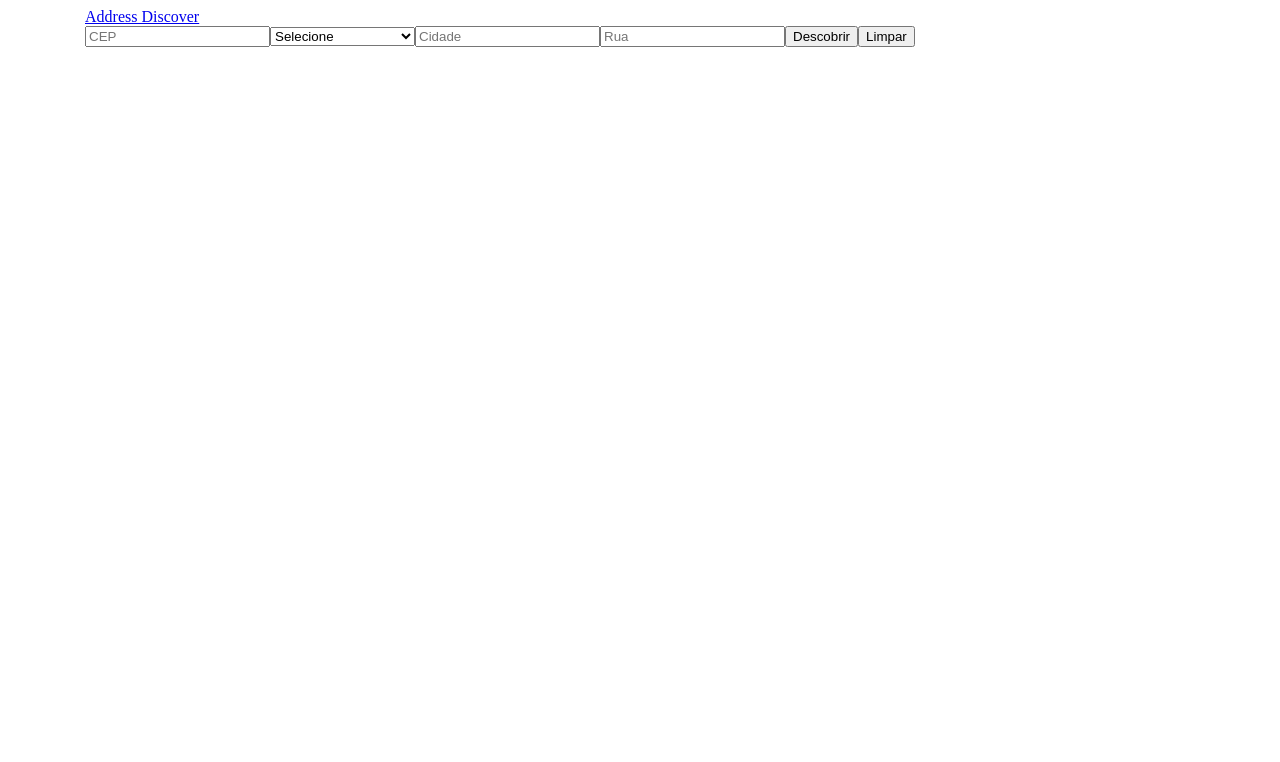
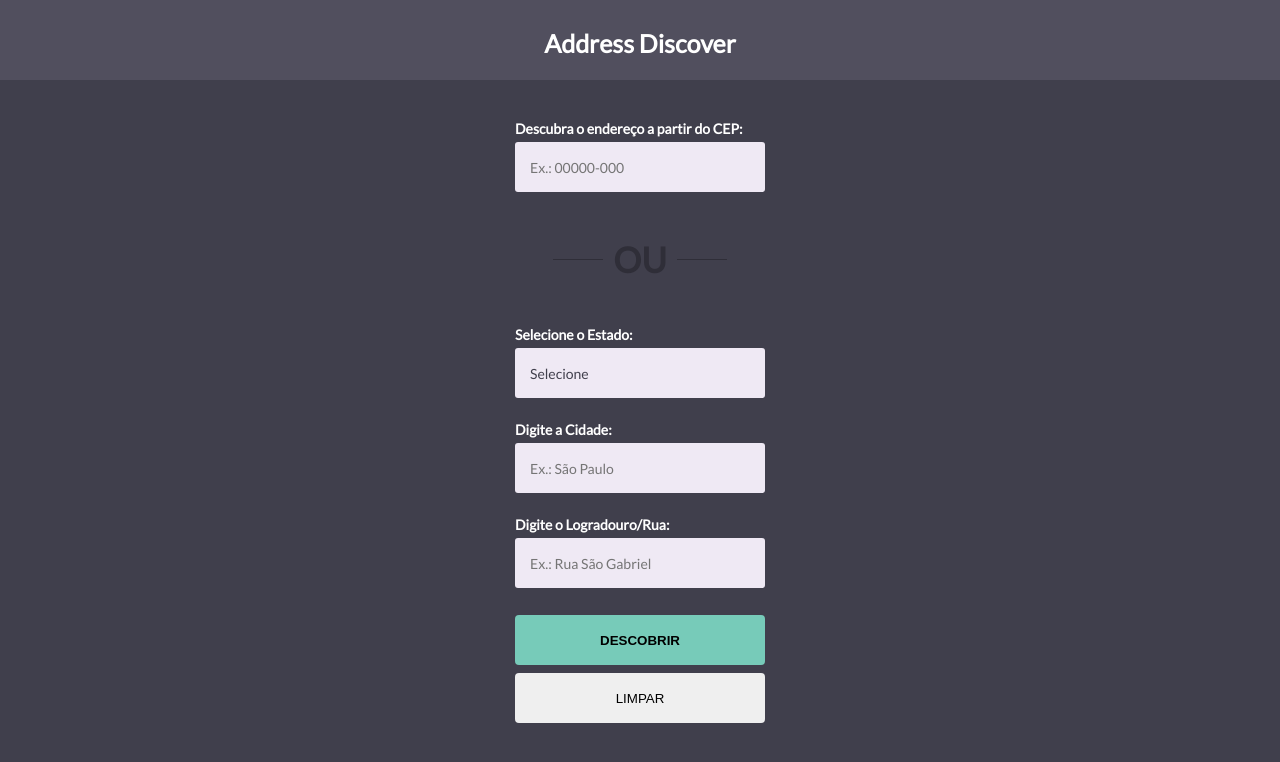
Before and after one commit to RicardoGosch/address-discover, a Vue app: page / in a window 1280 px wide. Shown: the top 762 px of the page. Built offline with nearby package versions, Linux system fonts and the light colour scheme.

Commit message:
Customize the interface

```diff
--- a/src/App.vue
+++ b/src/App.vue
@@ -1,7 +1,9 @@
 <template>
   <div id="app">
     <Header/>
-    <AddressDiscover/>
+    <main>
+      <AddressDiscover/>
+    </main>
   </div>
 </template>
 
@@ -25,6 +27,18 @@ export default {
 </script>
 
 <style>
-#app {
+@import url('https://fonts.googleapis.com/css?family=Lato');
+body {
+  margin: 0;
+  padding: 0;
+  background-color: #403F4C;
+  font-family: 'Lato', sans-serif;
+}
+* {
+  box-sizing: border-box;
+
+}
+main {
+  margin: 40px 0;
 }
 </style>
--- a/src/components/AddressDiscover.vue
+++ b/src/components/AddressDiscover.vue
@@ -1,15 +1,42 @@
 <template>
     <div class="container">
-        <form action="#">
-            <input type="text" placeholder="CEP" v-model="cep" >
-            <select name="uf" id="uf" v-model="uf">
-                <option value=undefined selected disabled>Selecione</option>
-                <option v-for="state in states" v-bind:value="state.uf" v-bind:key="state.uf">{{ state.name }}</option>
-            </select>
-            <input type="text" v-model="city" placeholder="Cidade">
-            <input type="text" v-model="address" placeholder="Rua">
-            <button type="submit" @click.prevent='search'>Descobrir</button>
-            <button type="reset" @click.prevent='reset'>Limpar</button>
+        <form @submit.prevent="search" class="form">
+            <div class="form-group">
+                <label class="form-label" for="cep">Descubra o endereço a partir do CEP:</label>
+                <input class="form-item" type="text" placeholder="Ex.: 00000-000" id="cep" v-model="cep">
+            </div>
+            <div class="form-big-divisor">
+                <span class="text">Ou</span>
+            </div>
+            <div class="form-group">
+                <section>
+                    <h2 class="form-label">Selecione o Estado:</h2>
+                    <button class="form-item form-item-button" title="Selecione um Estado" @click.prevent="toggleStates = !toggleStates">{{ state ? state.name : 'Selecione' }}</button>
+                    <div class="group-list" v-bind:class="{show: toggleStates}">
+                        <input type="text" class="group-filter" placeholder="Filtre pelos estados" id="filter">
+                        <div class="group-items">
+                            <div class="group-item" v-for="s in states" v-bind:key="s.uf">
+                                <input type="radio" class="form-hidden .radio" v-bind:id="s.uf" v-bind:value="s" v-bind:key="s.uf" v-model="state">
+                                <label class="group-label" v-bind:for="s.uf">{{ s.name }}</label>
+                            </div>
+                        </div>
+                    </div>
+                </section>
+            </div>
+            <div class="form-group">
+                <label for="city" class="form-label">Digite a Cidade:</label>
+                <input  class="form-item" type="text" v-model="city" id="city" placeholder="Ex.: São Paulo">
+            </div>
+            <div class="form-group">
+                <label for="address" class="form-label">Digite o Logradouro/Rua:</label>
+                <input class="form-item" type="text" id="address" v-model="address" placeholder="Ex.: Rua São Gabriel">
+            </div>
+
+            <div class="form-group form-group__buttons">
+                <button class="btn btn-success" type="submit" @click.prevent='search'>Descobrir</button>
+                <button class="btn btn-warning" type="reset" @click.prevent='reset'>Limpar</button>
+            </div>
+
         </form>
     </div>
 </template>
@@ -21,9 +48,10 @@ export default {
 	data () {
 		return {
             cep: undefined,
-            uf: undefined,
+            state: undefined,
             city: undefined,
             address: undefined,
+            toggleStates: false,
             states: [
                 {uf: 'AC', name: 'Acre'},
                 {uf: 'AL', name: 'Alagoas'},
@@ -65,16 +93,19 @@ export default {
             });
         },
         searchByAddress: function(){
-            let api = 'http://viacep.com.br/ws/'+this.uf+'/'+this.city+'/'+this.address+'/json/';
+            let api = 'http://viacep.com.br/ws/'+this.state.uf+'/'+this.city+'/'+this.address+'/json/';
             let self = this;
-            console.log(api);
             this.api(api, function(data){
                 if(data.error) return;
                 self.fill(data[0]);
             });
         },
         fill: function(data){
-            this.uf = data.uf;
+            let self = this;
+            this.getState(data.uf, function(state){
+                self.state = state;
+            });
+            this.stat = data.uf;
             this.city = data.localidade;
             this.address = data.logradouro;
             this.cep = data.cep;
@@ -98,9 +129,14 @@ export default {
         },
         reset: function(){
             this.cep = undefined;
-            this.uf = undefined;
+            this.state = undefined;
             this.city = undefined;
             this.address = undefined;
+        },
+        getState: function(state, callback){
+            this.states.forEach(s => {
+                if(s.uf === state) callback(s);
+            });
         }
     },
 }
@@ -108,4 +144,131 @@ export default {
 
 <!-- Add "scoped" attribute to limit CSS to this component only -->
 <style scoped>
+.form {
+    width: 250px;
+    max-width: 100%;
+    display: flex;
+    flex-wrap: wrap;
+    margin: 0 auto;
+}
+.form-group {
+    width: 100%;
+    margin-bottom: 23px;
+    position: relative;
+}
+.form-label {
+    font-size: 14px;
+    font-weight: bold;
+    color: white;
+    margin: 0 0 5px 0;
+    display: block;
+    cursor: default;
+}
+.form-item {
+    width: 100%;
+    height: 50px;
+    border-radius: 3px;
+    font-size: 14px;
+    color: #403F4C;
+    border: none;
+    padding: 0 15px;
+    text-align: left;
+    background-color: #EFE9F4;
+    font-family: 'Lato', sans-serif;
+    box-shadow: none;
+}
+.group-list {
+    background-color: white;
+    border-radius: 3px;
+    margin: 3px 0 0 0;
+    overflow: hidden;
+    position: absolute;
+    width: 100%;
+    z-index: 10;
+    box-shadow: 2px 2px 2px rgba(0, 0, 0, 0.25);
+    pointer-events: none;
+    opacity: 0;
+    transition: ease .5s;
+}
+.group-list.show {
+    opacity: 1;
+    pointer-events: all;
+}
+.group-filter {
+    margin: 15px;
+    width: calc(100% - 30px);
+    height: 40px;
+    padding: 0 15px;
+    color: #403F4C;
+    border-radius: 3px;
+    border: none;
+    background-color: #EFE9F4;
+}
+.group-items {
+    max-height: 40vh;
+    transition: ease .5s;
+    overflow-y: auto;
+    height: 0;
+}
+.group-list.show .group-items {
+    height: 100vh;
+}
+
+.group-item {
+
+}
+.group-item .group-label {
+    color: #403F4C;
+    min-height: 30px;
+    line-height: 30px;
+    padding: 0 30px;
+    cursor: pointer;
+    margin: 0;
+    display: block;
+    font-size: 14px;
+    font-weight: bold;
+}
+.group-item input[type="radio"]:checked + .group-label {
+    background-color: #EFE9F4;
+}
+.form-hidden {
+    position: absolute;
+    left: -999pc;
+}
+.btn {
+    height: 50px;
+    width: 100%;
+    margin: 4px 0;
+    border: none;
+    text-transform: uppercase;
+    color: black;
+    border-radius: 4px;
+    cursor: pointer;
+}
+.btn.btn-success {
+    background-color: #77CBB9;
+    font-weight: bold;
+}
+.form-big-divisor {
+    width: 100%;
+    display: flex;
+    justify-content: center;
+    align-items: center;
+    margin: 23px 0 46px 0;
+}
+.form-big-divisor::after, .form-big-divisor::before {
+    content: '';
+    width: 50px;
+    height: 1px;
+    background-color: #2F2E38;
+}
+.form-big-divisor .text {
+    text-transform: uppercase;
+    font-size: 35px;
+    color: #2F2E38;
+    font-weight: bold;
+    margin: 0 10px;
+    cursor: default;
+}
+
 </style>
--- a/src/components/Header.vue
+++ b/src/components/Header.vue
@@ -1,9 +1,7 @@
 <template>
     <header>
-        <div class="navbar navbar-dark bg-dark">
-            <div class="container">
-                <a href="#" class="navbar-brand">Address Discover</a>
-            </div>
+        <div class="container">
+            <h1 class="header-title"><a href="/" class="navbar-brand">Address Discover</a></h1>
         </div>
     </header>
 </template>
@@ -19,4 +17,21 @@ export default {
 
 <!-- Add "scoped" attribute to limit CSS to this component only -->
 <style scoped>
+header {
+    background-color: #514F5E;
+}
+header .container {
+    height: 80px;
+    display: flex;
+    justify-content: center;
+    align-items: center;
+}
+header .header-title {
+    margin: 0;
+}
+header .header-title a {
+    color: white;
+    text-decoration: none;
+    font-size: 25px;
+}
 </style>
```
